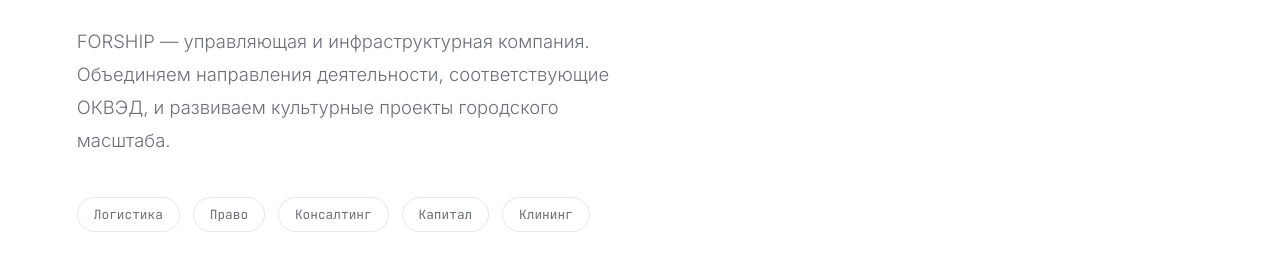
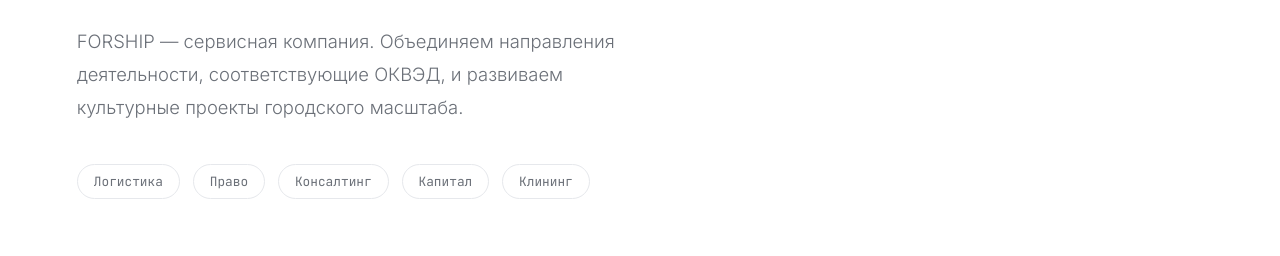
Before and after one commit to modules-conglomerate/forship, a plain HTML site: page index.html in a window 1280 px wide. Shown: the part 533-789 px from the top of the page. Drawn offline with Linux system fonts and the light colour scheme.

Commit message:
Update index.html

```diff
--- a/index.html
+++ b/index.html
@@ -133,7 +133,7 @@
 <section class="hero">
   <span class="eyebrow">holding · инфраструктура</span>
   <h1>Работаем на <span class="blue">стыке</span><br>логистики, права<br>и городских проектов.</h1>
-  <p>FORSHIP — управляющая и инфраструктурная компания. Объединяем направления деятельности, соответствующие ОКВЭД, и развиваем культурные проекты городского масштаба.</p>
+  <p>FORSHIP — сервисная компания. Объединяем направления деятельности, соответствующие ОКВЭД, и развиваем культурные проекты городского масштаба.</p>
   <div class="stack">
     <span>Логистика</span><span>Право</span><span>Консалтинг</span><span>Капитал</span><span>Клининг</span>
   </div>
```
